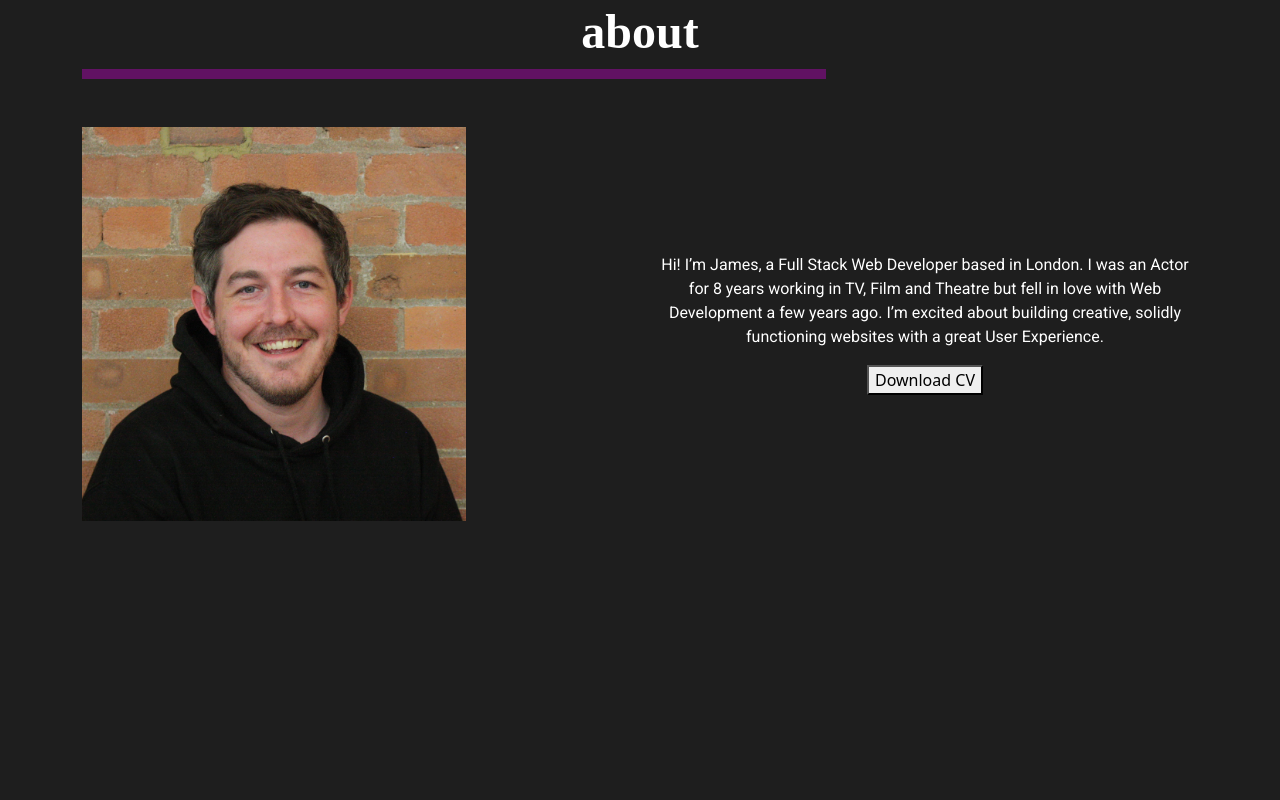
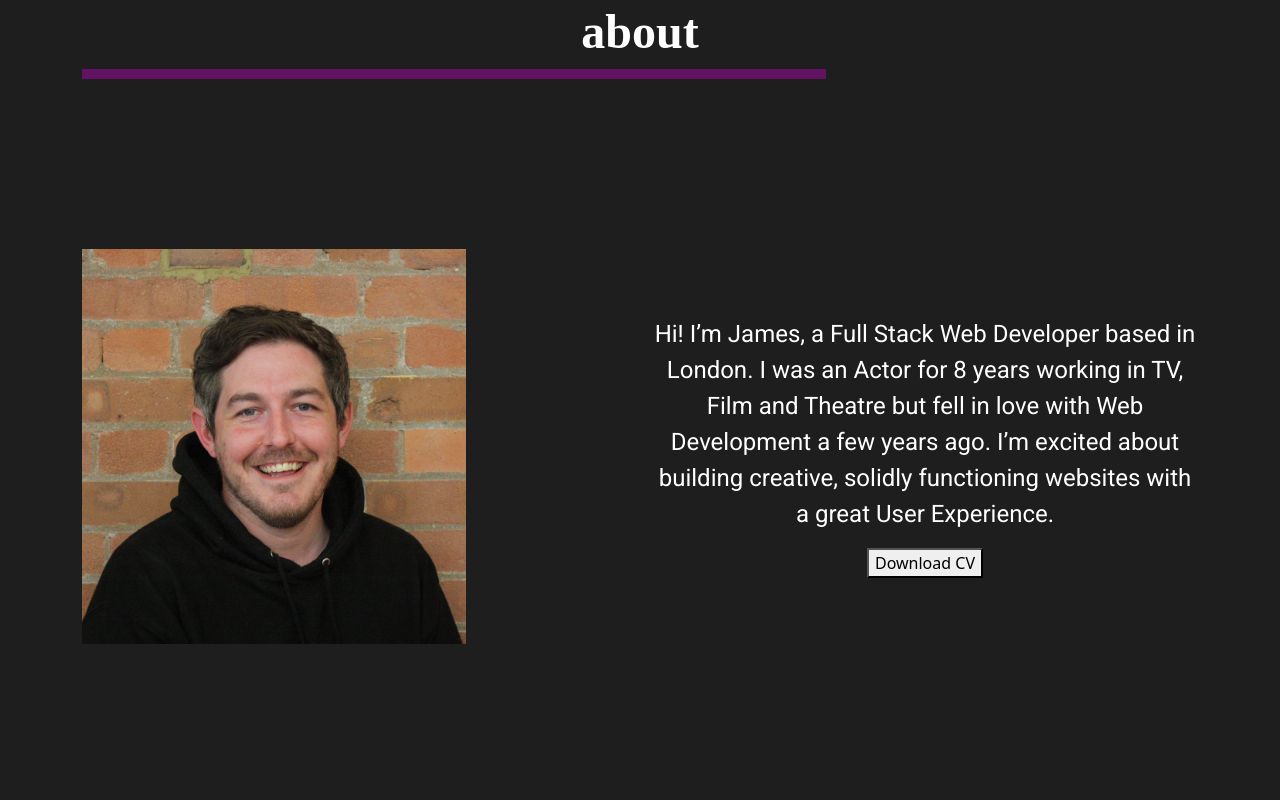
Before and after one commit to jam-price/portfolio-new, a plain HTML site: page index.html in a window 1280 px wide. Shown: the part 857-1657 px from the top of the page. Drawn offline with nearby package versions, Linux system fonts and the light colour scheme; a web font is replaced by a local one.

Commit message:
sizing about section

```diff
--- a/index.html
+++ b/index.html
@@ -81,9 +81,11 @@
       <div id="about" class="mt-5">
         <h2 class="col-12 text-center">about</h2>
         <div class="about-underline col-8 mb-5"></div>
-        <div
-          class="section d-flex justify-content-between row align-items-center"
-        >
+        <div class="section d-flex align-items-center">
+
+          <div
+          class="d-flex justify-content-between row align-items-center"
+          >
           <div id="about-image" class="col-12 col-md-6">
             <img src="images/linkedin.jpg" alt="" />
           </div>
@@ -98,6 +100,7 @@
             <button >Download CV</button>
           </div>
         </div>
+      </div>
       </div>
       <div id="projects">
         <h2>projects</h2>
--- a/style/index.css
+++ b/style/index.css
@@ -20,6 +20,7 @@ h2 {
 
 p {
   font-family: "Roboto", sans-serif;
+  font-size: 24px;
 }
 
 img {
--- a/style/sections/about.css
+++ b/style/sections/about.css
@@ -3,13 +3,18 @@
 }
 
 #about .section {
-    flex-wrap: wrap;
+    height: 80vh;
 }
 
 #about img {
     max-width: 30vw;
+    flex-grow: 1;
 }
 
 .about-underline {
     border-top: 10px solid #611263;
 }
+
+.about-text {
+
+}
```
